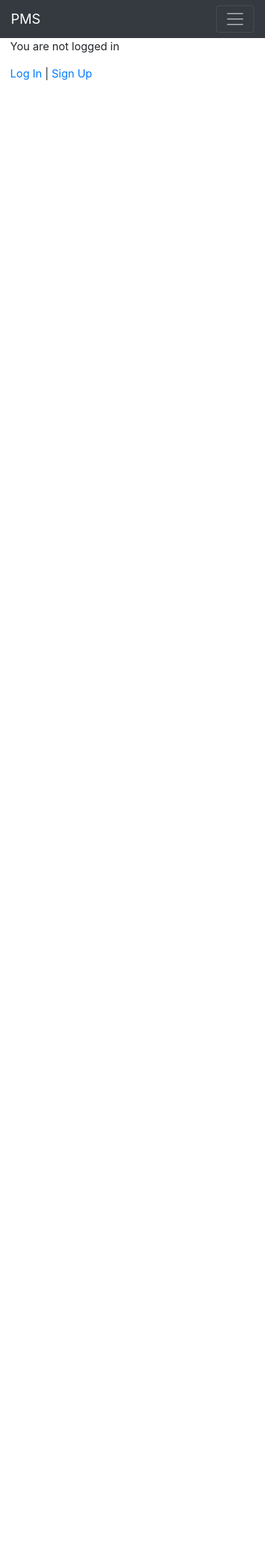
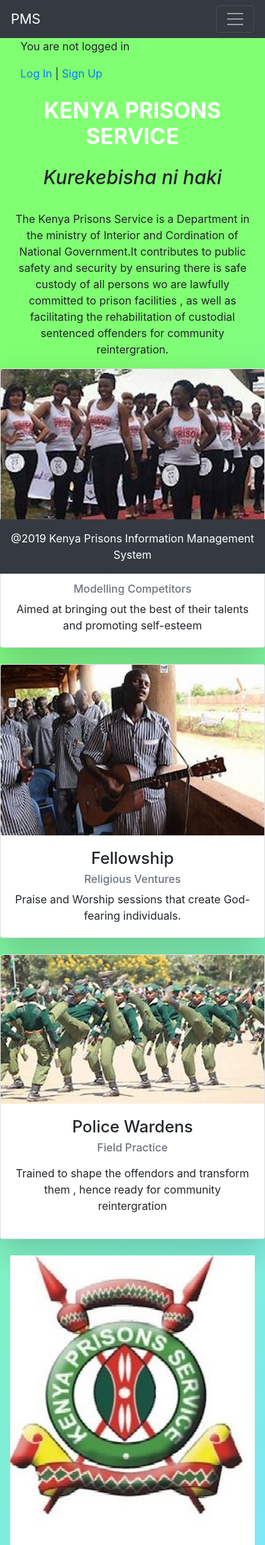
Before and after one commit to c3n7/prison-management-system, a Django app: template templates/home.html in a window 390 px wide. Shown: the whole page at 68% size. Before the commit the page ends 118 px from the top, so only its background shows below. Run offline with Django 3.2, Linux system fonts and the light colour scheme; the template is opened without the code that fills it, so the values that code supplies are empty; some libraries are stand-ins or nearby versions.

Commit message:
Added flavour to the home page

```diff
--- a/templates/base.html
+++ b/templates/base.html
@@ -26,6 +26,13 @@
         <script src="{% static 'external/bootstrap/js/bootstrap.min.js' %}"></script>
 
         <title>{% block title %}PMS{% endblock title %}</title>
+
+        <style>
+        body{
+    background-color: #7ee8fa;
+    background-image: linear-gradient(315deg, #7ee8fa 0%, #80ff72 74%);
+        }
+        </style>
     </head>
     <body>
         <nav class="navbar navbar-expand-lg navbar-dark bg-dark">
@@ -93,6 +100,11 @@
 
         {% block content %}
         {% endblock content %}
-
+        <footer class="py-3 bg-dark fixed-bottom">
+            <div class="footer navbar-fixed-bottom">
+              <p class="m-0 text-center text-white">@2019 Kenya Prisons Information Management System</p>
+            </div>
+            <!-- /.container -->
+          </footer>
     </body>
 </html>
--- a/templates/home.html
+++ b/templates/home.html
@@ -1,9 +1,38 @@
+<!DOCTYPE html>
+<html lang="en">
 {% extends 'base.html' %}
-
+{% load static %}
 {% block title %}Home{% endblock title %}
 
+
 {% block content %}
+
+<head>
+
+  <meta charset="utf-8">
+  <meta name="viewport" content="width=device-width, initial-scale=1, shrink-to-fit=no">
+  <meta name="description" content="">
+  <meta name="author" content="">
+
+
+    <style >
+
+
+    .carousel-item {
+        height: 65vh;
+        min-height: 300px;
+        background: no-repeat center center scroll;
+        -webkit-background-size: cover;
+        -moz-background-size: cover;
+        -o-background-size: cover;
+        background-size: cover;
+      }
+
+    </style>
+</head>
+
 <div class="container">
+    <div class="col-lg-4 mb-4">
 {% if user.is_authenticated %}
 Hi {{ user.first_name }}!
     <p><a href="{% url 'logout' %}">Log Out</a></p>
@@ -12,5 +41,69 @@
     <p><a href="{% url 'login' %}">Log In</a> |
     <a href="{% url 'signup' %}">Sign Up</a></p>
 {% endif %}
+    </div>
+    </div>
 </div>
+<body>
+  <section id="about" class="about-section text-center">
+    <div class="container">
+      <div class="row">
+        <div class="col-lg-8 mx-auto">
+          <h2 class="text-white mb-4 masthead"><b>KENYA PRISONS SERVICE</b></h2>
+          <h3><i>Kurekebisha ni haki</i></h3>
+          <br>
+          <p class="text-white-80">The Kenya Prisons Service is a Department in the ministry of Interior and Cordination of National Government.It contributes to public safety and security by ensuring there is safe custody of all persons wo are lawfully committed to prison facilities , as well as facilitating the rehabilitation of custodial sentenced offenders for community reintergration.</p>
+        </div>
+      </div>
+  </section>
+
+  <div class="row">
+    <div class="col-lg-4 mb-4">
+      <div class="card h-100 text-center shadow-lg">
+        <img class="card-img-top" src="{{ STATIC_URL }}static\images\name_6.jpg"/>
+        <div class="card-body">
+          <h4 class="card-title">Female Models</h4>
+          <h6 class="card-subtitle mb-2 text-muted">Modelling Competitors</h6>
+          <p class="card-text">Aimed at bringing out the best of their talents and promoting self-esteem </p>
+        </div>
+
+      </div>
+    </div>
+    <div class="col-lg-4 mb-4">
+      <div class="card h-100 text-center shadow-lg">
+        <img class="card-img-top" src="{{ STATIC_URL }}static\images\name_7.jpg"/>
+        <div class="card-body">
+          <h4 class="card-title">Fellowship </h4>
+          <h6 class="card-subtitle mb-2 text-muted">Religious Ventures</h6>
+          <p class="card-text">Praise and Worship sessions that create God-fearing individuals.</p>
+        </div>
+      </div>
+    </div>
+    <div class="col-lg-4 mb-4">
+      <div class="card h-100 text-center shadow-lg">
+        <img class="card-img-top" src="{{ STATIC_URL }}static\images\name_8.jpg"/>
+        <div class="card-body">
+          <h4 class="card-title">Police Wardens</h4>
+          <h6 class="card-subtitle mb-2 text-muted">Field Practice</h6>
+          <p class="card-text"><p>Trained to shape the offendors and transform them , hence ready for community reintergration</p>
+        </div>
+
+        </div>
+      </div>
+    </div>
+    <section id="about" class="about-section text-center">
+      <div class="container">
+        <div class="row">
+          <div class="col-lg-8 mx-auto">
+            <img src="{{ STATIC_URL }}static\images\name_3.jpg" class="img-fluid" alt="">
+          </div>
+        </div>
+      </div>
+    </section>
+
+
+
+</body>
 {% endblock content %}
+
+</html>
```
Also changed, not shown: users/templates/users/signup.html (+14 -6 lines), static/images/name.jpg (added), static/images/name_1.jpg (added), static/images/name_2.jpg (added), static/images/name_3.jpg (added), static/images/name_4.jpg (added), static/images/name_6.jpg (added), static/images/name_7.jpg (added), static/images/name_8.jpg (added).
